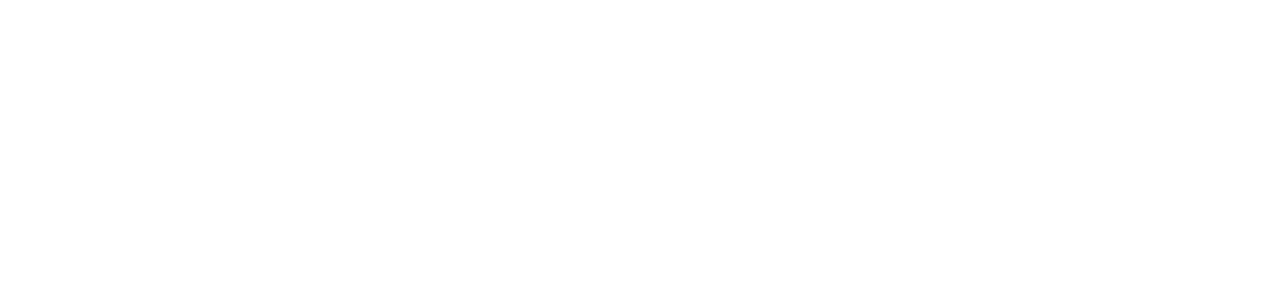
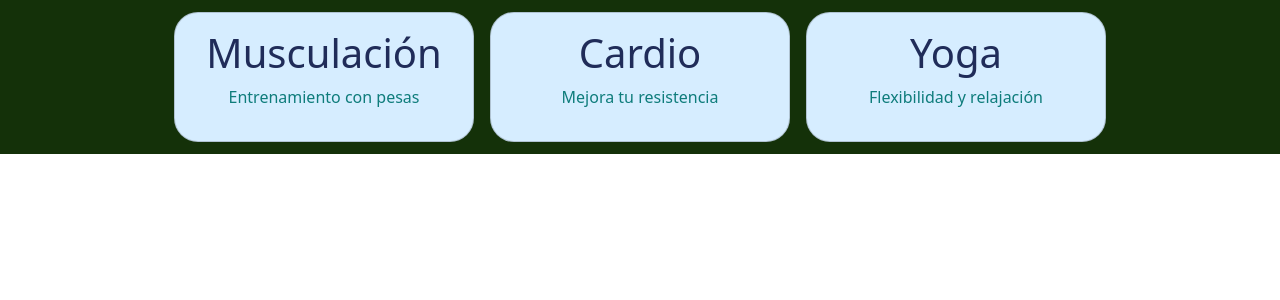
Before and after one commit to kendarg/ProyectoGym, an Angular app: page / in a window 1280 px wide. Shown: the top 300 px of the page. Built offline with nearby package versions, Linux system fonts and the light colour scheme.

Commit message:
Prácticando como se comunican .ts .html .css

```diff
--- a/src/app/app.css
+++ b/src/app/app.css
@@ -0,0 +1,8 @@
+.servicios-container{
+    display: flex;
+    padding: .75rem;
+    gap: 16px;
+    background-color: #143109;
+    flex-wrap: wrap;
+    justify-content: center;
+}
--- a/src/app/app.html
+++ b/src/app/app.html
@@ -1 +1,9 @@
 <router-outlet></router-outlet>
+<div class="servicios-container">
+    @for(servicio of servicios; track servicio.titulo){
+        <app-gym-card
+        [titulo]="servicio.titulo"
+        [descripcion]="servicio.descripcion">
+        </app-gym-card>
+    }
+</div>
--- a/src/app/app.ts
+++ b/src/app/app.ts
@@ -1,12 +1,18 @@
 import { Component, signal } from '@angular/core';
 import { RouterOutlet } from '@angular/router';
+import { GymCard } from './shared/components/gym-card/gym-card';
 
 @Component({
-  imports: [RouterOutlet],
+  imports: [RouterOutlet,GymCard],
   selector: 'app-root',
   styleUrl: './app.css',
   templateUrl: './app.html',
 })
 export class App {
   protected readonly title = signal('gym-app');
+  servicios = [
+  { titulo: 'Musculación', descripcion: 'Entrenamiento con pesas' },
+  { titulo: 'Cardio', descripcion: 'Mejora tu resistencia' },
+  { titulo: 'Yoga', descripcion: 'Flexibilidad y relajación' }
+];
 }
--- /dev/null
+++ b/src/app/shared/components/gym-card/gym-card.css
@@ -0,0 +1,18 @@
+.card{
+    background-color: #D6EDFF;
+    padding: 1rem;
+    border-radius: 1.5rem;
+    text-align: center;
+    width: 300px;
+    margin: 0 auto;
+    transition: transform .3s ease;
+}
+.card:hover{
+    transform: scale(1.1);
+}
+h1{
+    color: #202C59;
+}
+p{
+    color: #0E7C7B;
+}
--- /dev/null
+++ b/src/app/shared/components/gym-card/gym-card.html
@@ -0,0 +1,4 @@
+<div class="card">
+    <h1>{{titulo()}}</h1>
+    <p>{{descripcion()}}</p>
+</div>
--- /dev/null
+++ b/src/app/shared/components/gym-card/gym-card.ts
@@ -0,0 +1,11 @@
+import { Component, input } from "@angular/core";
+
+@Component({
+    selector:'app-gym-card',
+    templateUrl:'./gym-card.html',
+    styleUrl:'./gym-card.css',
+})
+export class GymCard{
+    titulo = input('');
+    descripcion = input('Conoce nuestros servicios');
+}
```
